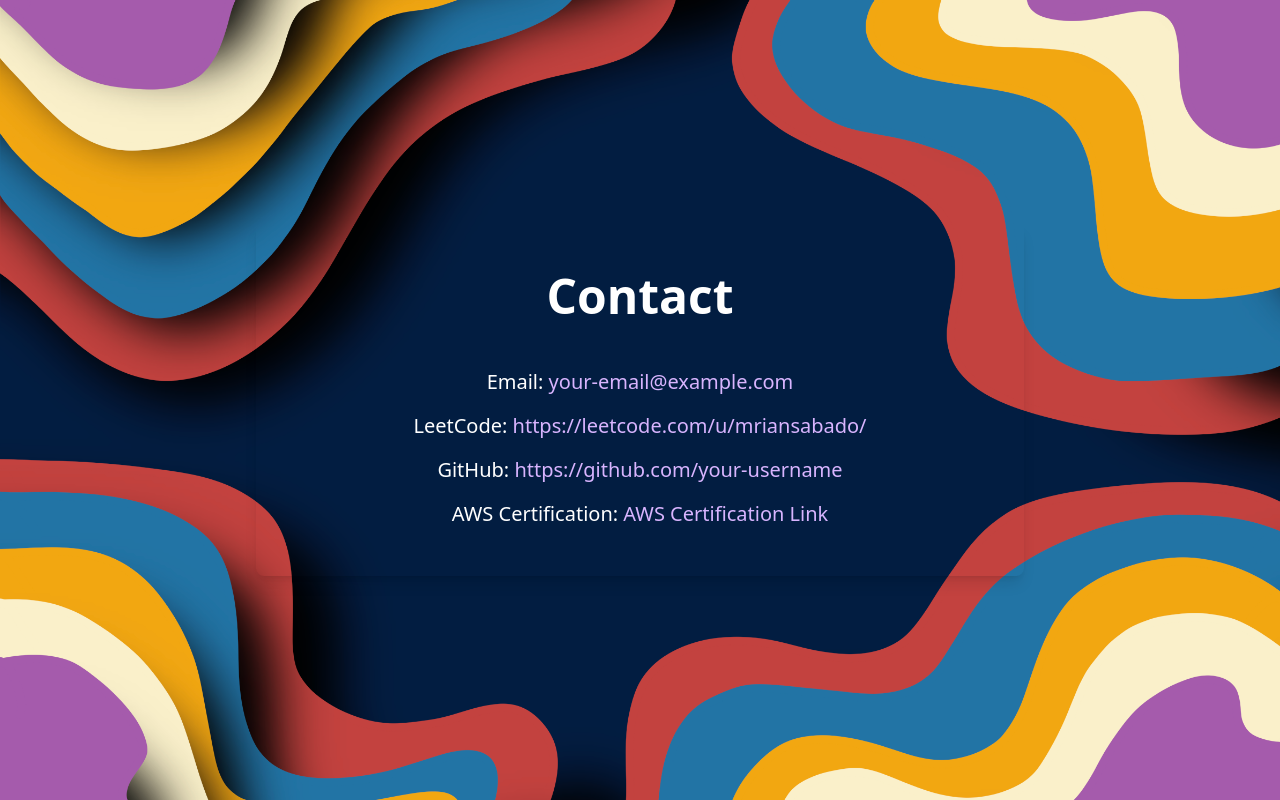
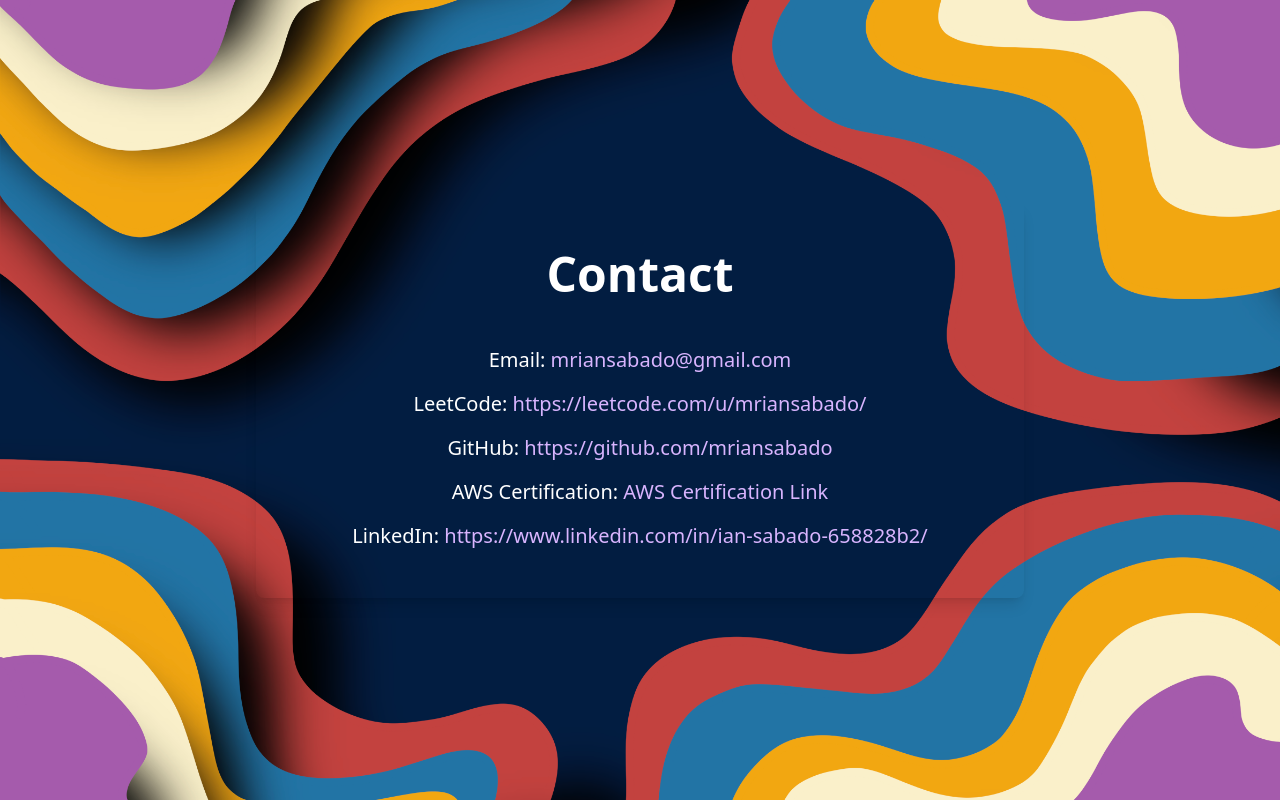
Before and after one commit to mriansabado/ians-portfolio-site, a React (Create React App) app: page / in a window 1280 px wide. Shown: the part 2216-3016 px from the top of the page. Built offline with nearby package versions, Linux system fonts and the light colour scheme; a web font is replaced by a local one.

Commit message:
fixed contact links

```diff
--- a/src/contact.js
+++ b/src/contact.js
@@ -12,10 +12,11 @@ const Contact = () => {
       <div className="w-full max-w-3xl bg-opacity-80 p-8 md:p-12 rounded-lg shadow-lg flex flex-col items-center text-center">
         <h1 className="text-4xl md:text-5xl font-semibold mb-6">Contact</h1>
         <div className="w-full mt-6 space-y-4 text-lg md:text-xl font-medium">
-          <p>Email: <a href="mriansabado@gmail.com" className="text-purple-300 hover:text-purple-400 transition-colors duration-200">your-email@example.com</a></p>
+          <p>Email: <a href="mriansabado@gmail.com" className="text-purple-300 hover:text-purple-400 transition-colors duration-200">mriansabado@gmail.com</a></p>
           <p>LeetCode: <a href="https://leetcode.com/u/mriansabado/" target="_blank" rel="noopener noreferrer" className="text-purple-300 hover:text-purple-400 transition-colors duration-200">https://leetcode.com/u/mriansabado/</a></p>
-          <p>GitHub: <a href="https://github.com/your-username" target="_blank" rel="noopener noreferrer" className="text-purple-300 hover:text-purple-400 transition-colors duration-200">https://github.com/your-username</a></p>
+          <p>GitHub: <a href="https://github.com/mriansabado" target="_blank" rel="noopener noreferrer" className="text-purple-300 hover:text-purple-400 transition-colors duration-200">https://github.com/mriansabado</a></p>
           <p>AWS Certification: <a href="https://www.credly.com/badges/8eca1b4f-432d-4479-8799-6236b526cc4f/email" target="_blank" rel="noopener noreferrer" className="text-purple-300 hover:text-purple-400 transition-colors duration-200">AWS Certification Link</a></p>
+           <p>LinkedIn: <a href="https://www.linkedin.com/in/ian-sabado-658828b2/" target="_blank" rel="noopener noreferrer" className="text-purple-300 hover:text-purple-400 transition-colors duration-200">https://www.linkedin.com/in/ian-sabado-658828b2/</a></p>
         </div>
       </div>
     </div>
```
